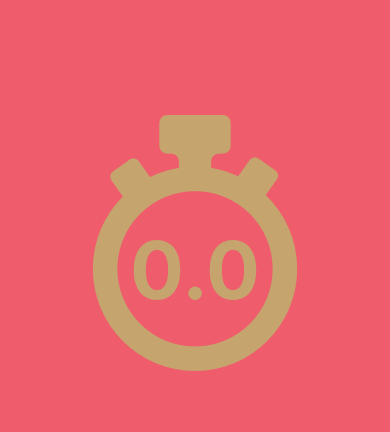
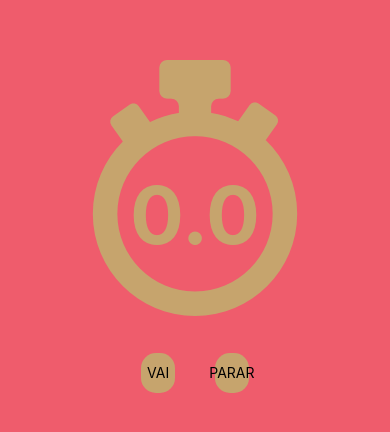
Before and after one commit to SchirmannDev/cronometro, a React Native app: screen / in a window 390 px wide. Shown: the part 216-648 px from the top of the page. Built offline with nearby package versions, Linux system fonts and the light colour scheme.

Commit message:
inserindo botoes e estilos

```diff
--- a/App.js
+++ b/App.js
@@ -1,5 +1,5 @@
 import React, { Component } from "react";
-import { StyleSheet, View, Image, Text } from "react-native";
+import { StyleSheet, View, Image, Text, TouchableOpacity } from "react-native";
 
 export default class cronometro extends Component {
   render() {
@@ -7,6 +7,15 @@ export default class cronometro extends Component {
       <View style={styles.body}>
         <Image source={require("./images/relogio.png")} />
         <Text style={styles.timer}>0.0</Text>
+        <View style={styles.botaoArea}>
+          <TouchableOpacity style={styles.botao}>
+            <Text style={styles.botaoText}>VAI</Text>
+          </TouchableOpacity>
+
+          <TouchableOpacity style={styles.botao}>
+            <Text style={styles.botaoText}>PARAR</Text>
+          </TouchableOpacity>
+        </View>
       </View>
     );
   }
@@ -27,4 +36,19 @@ const styles = StyleSheet.create({
     backgroundColor: "transparent",
     marginTop: -150,
   },
+  botaoArea: {
+    flexDirection: "row",
+    height: 40,
+    marginTop: 70,
+  },
+  botao: {
+    flex: 1,
+    justifyContent: "center",
+    alignItems: "center",
+    backgroundColor: "#c6a46d",
+    height: 40,
+    borderRadius: 15,
+    margin: 20,
+  },
+  botaoText: {},
 });
```
